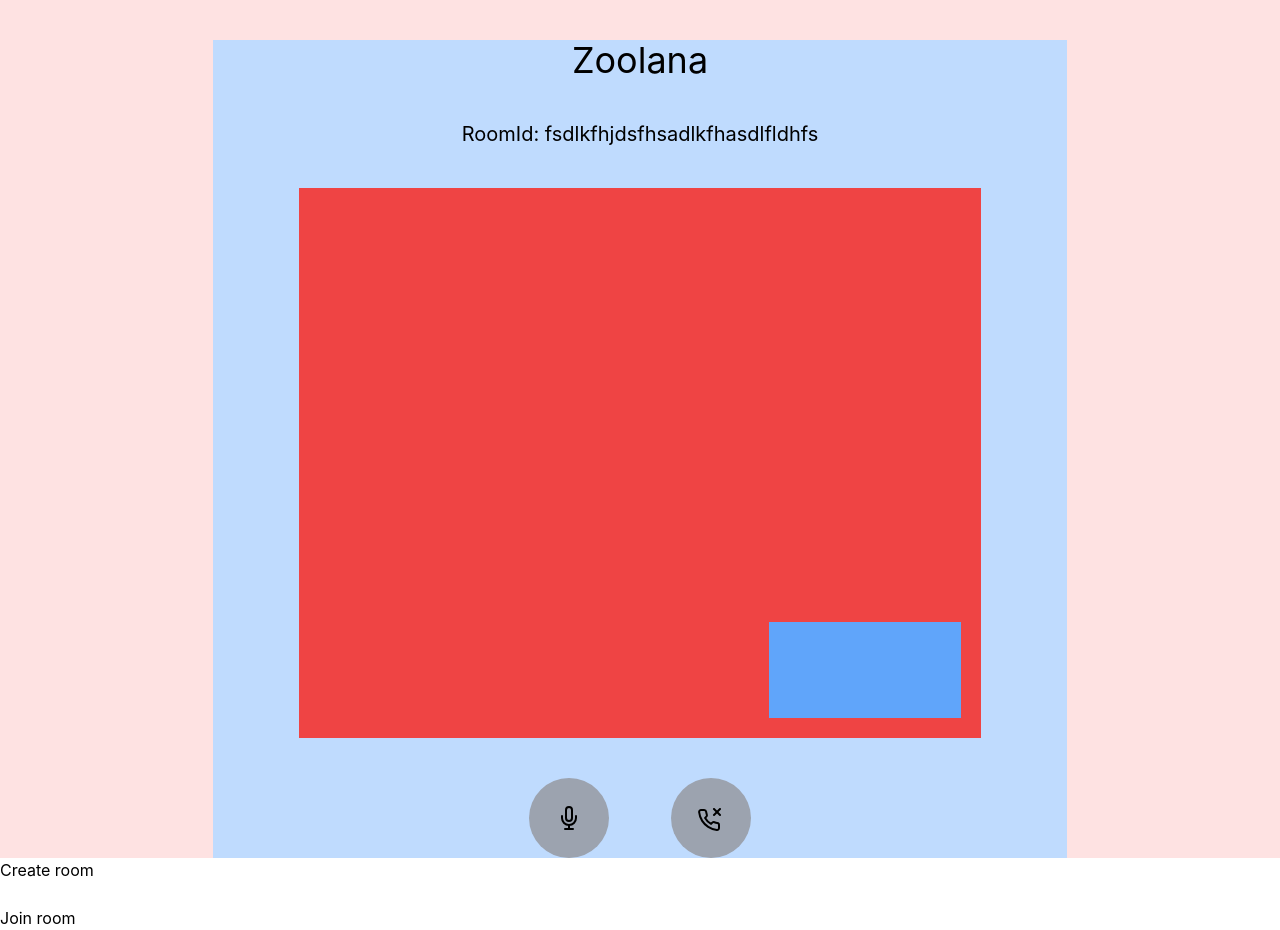
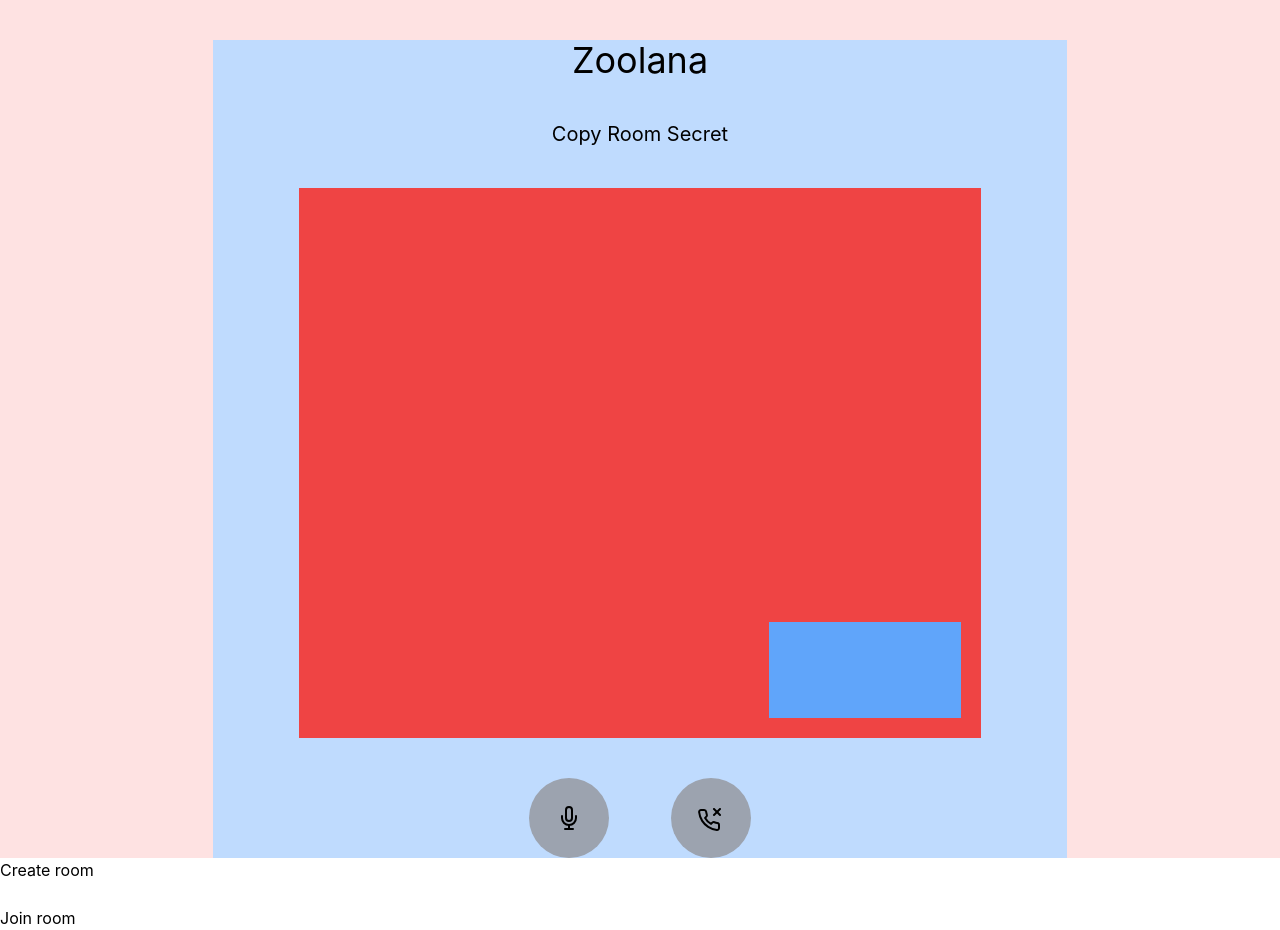
Before and after one commit to paul-schaaf/zoolana, a Vue app: page / in a window 1280 px wide. Built offline with nearby package versions, Linux system fonts and the light colour scheme; no server answers; what @solana/web3.js would draw is missing.

Commit message:
add button to copy room secret

```diff
--- a/package.json
+++ b/package.json
@@ -17,6 +17,7 @@
     "bip39": "^3.0.3",
     "bn.js": "^5.1.3",
     "bs58": "^4.0.1",
+    "copy-to-clipboard": "^3.3.1",
     "core-js": "^3.6.5",
     "postcss": "^7.0.35",
     "simple-peer": "^9.9.3",
--- a/src/App.vue
+++ b/src/App.vue
@@ -2,7 +2,9 @@
   <div class="container bg-red-100 flex justify-center">
     <div class="mt-10 w-2/3 bg-blue-200 flex flex-col items-center">
       <h1 class="text-4xl">Zoolana</h1>
-      <h2 class="text-xl mt-10">RoomId: {{ roomId }}</h2>
+      <h2 class="text-xl mt-10 cursor-pointer" @click="copyRoomSecret">
+        Copy Room Secret
+      </h2>
       <div class="w-4/5 mt-10">
         <div
           style="height: 550px"
@@ -68,6 +70,7 @@ import { SignalSender } from "./util/signalSender";
 import { AccountDataParser } from "./util/accountDataParser";
 import { Account, clusterApiUrl, Connection } from "@solana/web3.js";
 import bs58 from "bs58";
+import copy from "copy-to-clipboard";
 
 export default defineComponent({
   name: "App",
@@ -76,10 +79,14 @@ export default defineComponent({
     const theirVideo = ref();
     const info = ref("");
     const accountSecret = ref("");
-    const roomId = ref("fsdlkfhjdsfhsadlkfhasdlfldhfs");
+    const roomId = ref("");
     let peer: SimplePeer.Instance;
     let stream: MediaStream;
     const isMuted = ref(false);
+
+    const copyRoomSecret = () => {
+      copy(roomId.value);
+    };
 
     const endCall = () => {
       if (peer) {
@@ -111,7 +118,7 @@ export default defineComponent({
       );
       const account = new Account();
 
-      console.log(bs58.encode(account.secretKey));
+      roomId.value = bs58.encode(account.secretKey);
       const signalSender = await SignalSender.newWithAccount(
         connection,
         1,
@@ -146,7 +153,8 @@ export default defineComponent({
     }
 
     async function joinRoom(secret: string) {
-      console.log("Join Room!");
+      console.log("Joining Room!");
+      roomId.value = secret;
 
       const connection = new Connection(
         clusterApiUrl("devnet"),
@@ -197,7 +205,7 @@ export default defineComponent({
       accountSecret,
       myVideo,
       theirVideo,
-      roomId,
+      copyRoomSecret,
       endCall,
       toggleMic,
       isMuted
```
Also changed, not shown: 1 other file (tests, documents, lock files or other folders).
